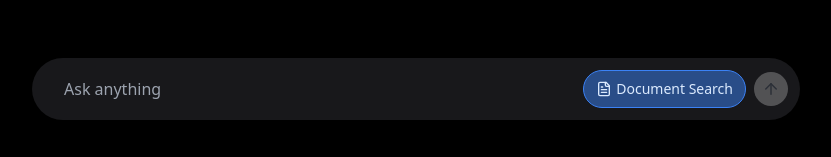
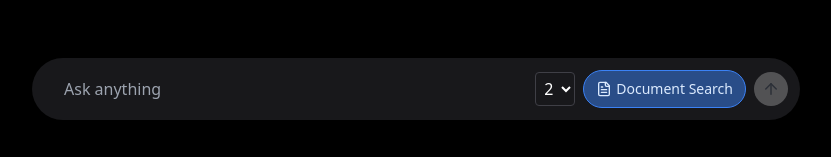
Before and after one commit to MordecaiM24/ncsu-sg, a Next.js app in the folder client/: page /c/1 in a window 1280 px wide. Both pictures are taken after a click on the button "Document Search". Shown: the part 640-797 px from the top of the page, without its empty margins (224-1055 px from the left). Built offline with nearby package versions, Linux system fonts and the light colour scheme.

Commit message:
added top_k selector

```diff
--- a/client/package.json
+++ b/client/package.json
@@ -12,6 +12,7 @@
     "@ai-sdk/openai": "^1.2.5",
     "@ai-sdk/react": "^1.1.23",
     "@radix-ui/react-dialog": "^1.1.6",
+    "@radix-ui/react-select": "^2.1.6",
     "@radix-ui/react-separator": "^1.1.2",
     "@radix-ui/react-slot": "^1.1.2",
     "@radix-ui/react-tooltip": "^1.1.8",
--- a/client/src/app/c/[id]/page.jsx
+++ b/client/src/app/c/[id]/page.jsx
@@ -5,9 +5,11 @@
 
 const ChatUI = () => {
   const [docSearch, setDocSearch] = useState(false);
+  const [topK, setTopK] = useState(2);
   const [prompt, setPrompt] = useState("");
   const [loading, setLoading] = useState(false);
   const [messages, setMessages] = useState([]);
+  const arr = [1, 2, 3, 4, 5, 6, 7, 8, 9];
 
   const messagesEndRef = useRef(null);
 
@@ -46,7 +48,7 @@
     try {
       const res = await fetch("http://localhost:8000/doc-retrieval", {
         method: "POST",
-        body: JSON.stringify({ query, top_k: 4 }),
+        body: JSON.stringify({ query, top_k: topK }),
         headers: {
           "Content-Type": "application/json",
         },
@@ -109,6 +111,20 @@
               }}
             />
             <div className="flex items-center space-x-2">
+              {docSearch && (
+                <select
+                  className="text rounded border border-zinc-700 bg-zinc-900 p-1 text-white outline-none"
+                  value={topK}
+                  onChange={(e) => setTopK(Number(e.target.value))}
+                >
+                  {arr.map((n) => (
+                    <option key={n} value={n}>
+                      {n}
+                    </option>
+                  ))}
+                </select>
+              )}
+
               <button
                 type="button"
                 className={cn(
--- /dev/null
+++ b/client/src/components/ui/select.tsx
@@ -0,0 +1,159 @@
+"use client"
+
+import * as React from "react"
+import * as SelectPrimitive from "@radix-ui/react-select"
+import { Check, ChevronDown, ChevronUp } from "lucide-react"
+
+import { cn } from "@/lib/utils"
+
+const Select = SelectPrimitive.Root
+
+const SelectGroup = SelectPrimitive.Group
+
+const SelectValue = SelectPrimitive.Value
+
+const SelectTrigger = React.forwardRef<
+  React.ElementRef<typeof SelectPrimitive.Trigger>,
+  React.ComponentPropsWithoutRef<typeof SelectPrimitive.Trigger>
+>(({ className, children, ...props }, ref) => (
+  <SelectPrimitive.Trigger
+    ref={ref}
+    className={cn(
+      "flex h-9 w-full items-center justify-between whitespace-nowrap rounded-md border border-input bg-transparent px-3 py-2 text-sm shadow-sm ring-offset-background data-[placeholder]:text-muted-foreground focus:outline-none focus:ring-1 focus:ring-ring disabled:cursor-not-allowed disabled:opacity-50 [&>span]:line-clamp-1",
+      className
+    )}
+    {...props}
+  >
+    {children}
+    <SelectPrimitive.Icon asChild>
+      <ChevronDown className="h-4 w-4 opacity-50" />
+    </SelectPrimitive.Icon>
+  </SelectPrimitive.Trigger>
+))
+SelectTrigger.displayName = SelectPrimitive.Trigger.displayName
+
+const SelectScrollUpButton = React.forwardRef<
+  React.ElementRef<typeof SelectPrimitive.ScrollUpButton>,
+  React.ComponentPropsWithoutRef<typeof SelectPrimitive.ScrollUpButton>
+>(({ className, ...props }, ref) => (
+  <SelectPrimitive.ScrollUpButton
+    ref={ref}
+    className={cn(
+      "flex cursor-default items-center justify-center py-1",
+      className
+    )}
+    {...props}
+  >
+    <ChevronUp className="h-4 w-4" />
+  </SelectPrimitive.ScrollUpButton>
+))
+SelectScrollUpButton.displayName = SelectPrimitive.ScrollUpButton.displayName
+
+const SelectScrollDownButton = React.forwardRef<
+  React.ElementRef<typeof SelectPrimitive.ScrollDownButton>,
+  React.ComponentPropsWithoutRef<typeof SelectPrimitive.ScrollDownButton>
+>(({ className, ...props }, ref) => (
+  <SelectPrimitive.ScrollDownButton
+    ref={ref}
+    className={cn(
+      "flex cursor-default items-center justify-center py-1",
+      className
+    )}
+    {...props}
+  >
+    <ChevronDown className="h-4 w-4" />
+  </SelectPrimitive.ScrollDownButton>
+))
+SelectScrollDownButton.displayName =
+  SelectPrimitive.ScrollDownButton.displayName
+
+const SelectContent = React.forwardRef<
+  React.ElementRef<typeof SelectPrimitive.Content>,
+  React.ComponentPropsWithoutRef<typeof SelectPrimitive.Content>
+>(({ className, children, position = "popper", ...props }, ref) => (
+  <SelectPrimitive.Portal>
+    <SelectPrimitive.Content
+      ref={ref}
+      className={cn(
+        "relative z-50 max-h-[--radix-select-content-available-height] min-w-[8rem] overflow-y-auto overflow-x-hidden rounded-md border bg-popover text-popover-foreground shadow-md data-[state=open]:animate-in data-[state=closed]:animate-out data-[state=closed]:fade-out-0 data-[state=open]:fade-in-0 data-[state=closed]:zoom-out-95 data-[state=open]:zoom-in-95 data-[side=bottom]:slide-in-from-top-2 data-[side=left]:slide-in-from-right-2 data-[side=right]:slide-in-from-left-2 data-[side=top]:slide-in-from-bottom-2 origin-[--radix-select-content-transform-origin]",
+        position === "popper" &&
+          "data-[side=bottom]:translate-y-1 data-[side=left]:-translate-x-1 data-[side=right]:translate-x-1 data-[side=top]:-translate-y-1",
+        className
+      )}
+      position={position}
+      {...props}
+    >
+      <SelectScrollUpButton />
+      <SelectPrimitive.Viewport
+        className={cn(
+          "p-1",
+          position === "popper" &&
+            "h-[var(--radix-select-trigger-height)] w-full min-w-[var(--radix-select-trigger-width)]"
+        )}
+      >
+        {children}
+      </SelectPrimitive.Viewport>
+      <SelectScrollDownButton />
+    </SelectPrimitive.Content>
+  </SelectPrimitive.Portal>
+))
+SelectContent.displayName = SelectPrimitive.Content.displayName
+
+const SelectLabel = React.forwardRef<
+  React.ElementRef<typeof SelectPrimitive.Label>,
+  React.ComponentPropsWithoutRef<typeof SelectPrimitive.Label>
+>(({ className, ...props }, ref) => (
+  <SelectPrimitive.Label
+    ref={ref}
+    className={cn("px-2 py-1.5 text-sm font-semibold", className)}
+    {...props}
+  />
+))
+SelectLabel.displayName = SelectPrimitive.Label.displayName
+
+const SelectItem = React.forwardRef<
+  React.ElementRef<typeof SelectPrimitive.Item>,
+  React.ComponentPropsWithoutRef<typeof SelectPrimitive.Item>
+>(({ className, children, ...props }, ref) => (
+  <SelectPrimitive.Item
+    ref={ref}
+    className={cn(
+      "relative flex w-full cursor-default select-none items-center rounded-sm py-1.5 pl-2 pr-8 text-sm outline-none focus:bg-accent focus:text-accent-foreground data-[disabled]:pointer-events-none data-[disabled]:opacity-50",
+      className
+    )}
+    {...props}
+  >
+    <span className="absolute right-2 flex h-3.5 w-3.5 items-center justify-center">
+      <SelectPrimitive.ItemIndicator>
+        <Check className="h-4 w-4" />
+      </SelectPrimitive.ItemIndicator>
+    </span>
+    <SelectPrimitive.ItemText>{children}</SelectPrimitive.ItemText>
+  </SelectPrimitive.Item>
+))
+SelectItem.displayName = SelectPrimitive.Item.displayName
+
+const SelectSeparator = React.forwardRef<
+  React.ElementRef<typeof SelectPrimitive.Separator>,
+  React.ComponentPropsWithoutRef<typeof SelectPrimitive.Separator>
+>(({ className, ...props }, ref) => (
+  <SelectPrimitive.Separator
+    ref={ref}
+    className={cn("-mx-1 my-1 h-px bg-muted", className)}
+    {...props}
+  />
+))
+SelectSeparator.displayName = SelectPrimitive.Separator.displayName
+
+export {
+  Select,
+  SelectGroup,
+  SelectValue,
+  SelectTrigger,
+  SelectContent,
+  SelectLabel,
+  SelectItem,
+  SelectSeparator,
+  SelectScrollUpButton,
+  SelectScrollDownButton,
+}
```
Also changed, not shown: 1 other file (tests, documents, lock files or other folders).
